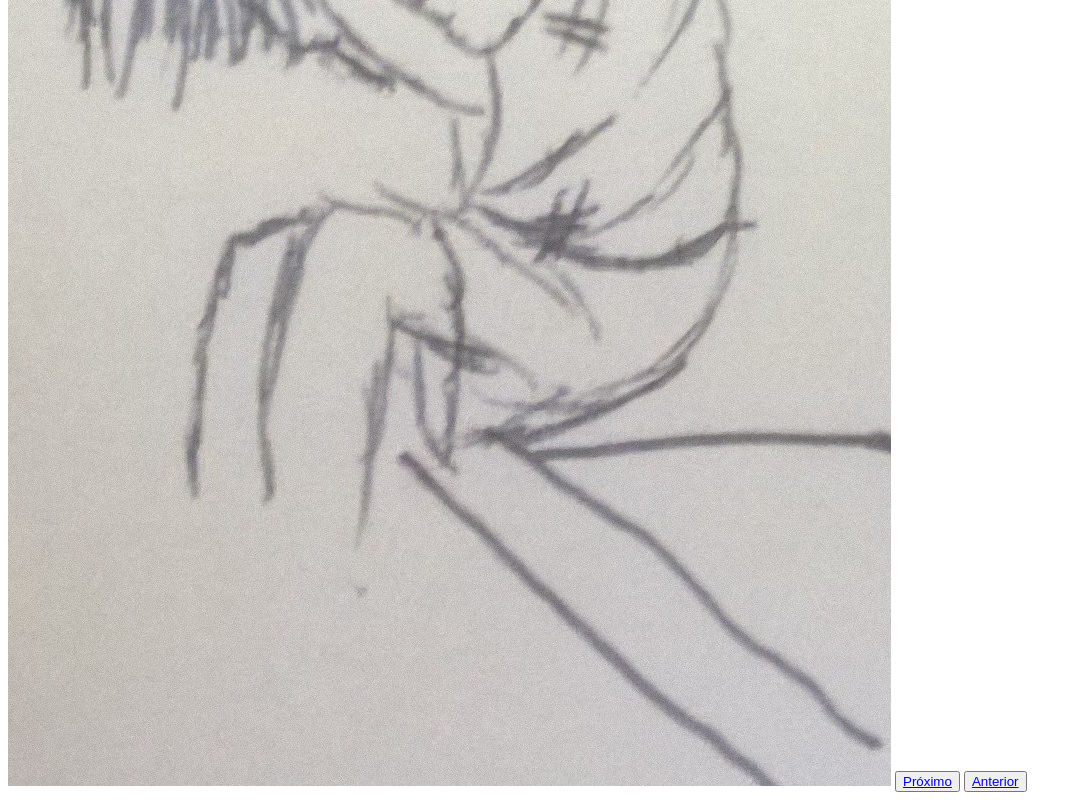
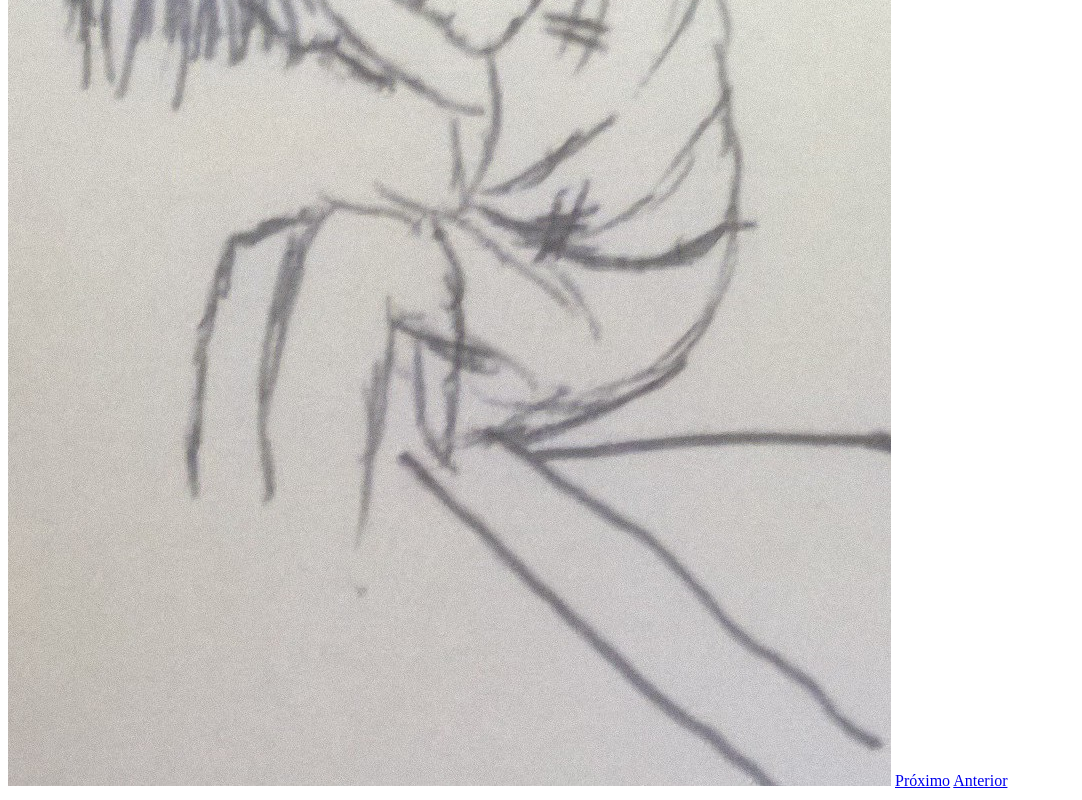
Before and after one commit to WanndersonOliveira/HQ1, a plain HTML site: page pages/page6.html in a window 1280 px wide. Shown: the part 322-1122 px from the top of the page, without its empty margins (0-1082 px from the left). Drawn offline with Linux system fonts and the light colour scheme.

Commit message:
Update page6.html

```diff
--- a/pages/page6.html
+++ b/pages/page6.html
@@ -9,7 +9,7 @@
 <body>
 	<img src="../img/5.jpg" id="img">
 
-	<button id="prox"><a href="page7.html">Próximo</a></button>
-	<button id="ant"><a href="page5.html">Anterior</a></button>
+	<a href="page7.html" id="prox">Próximo</a>
+	<a href="page5.html" id="ant">Anterior</a>
 </body>
 </html>
```
